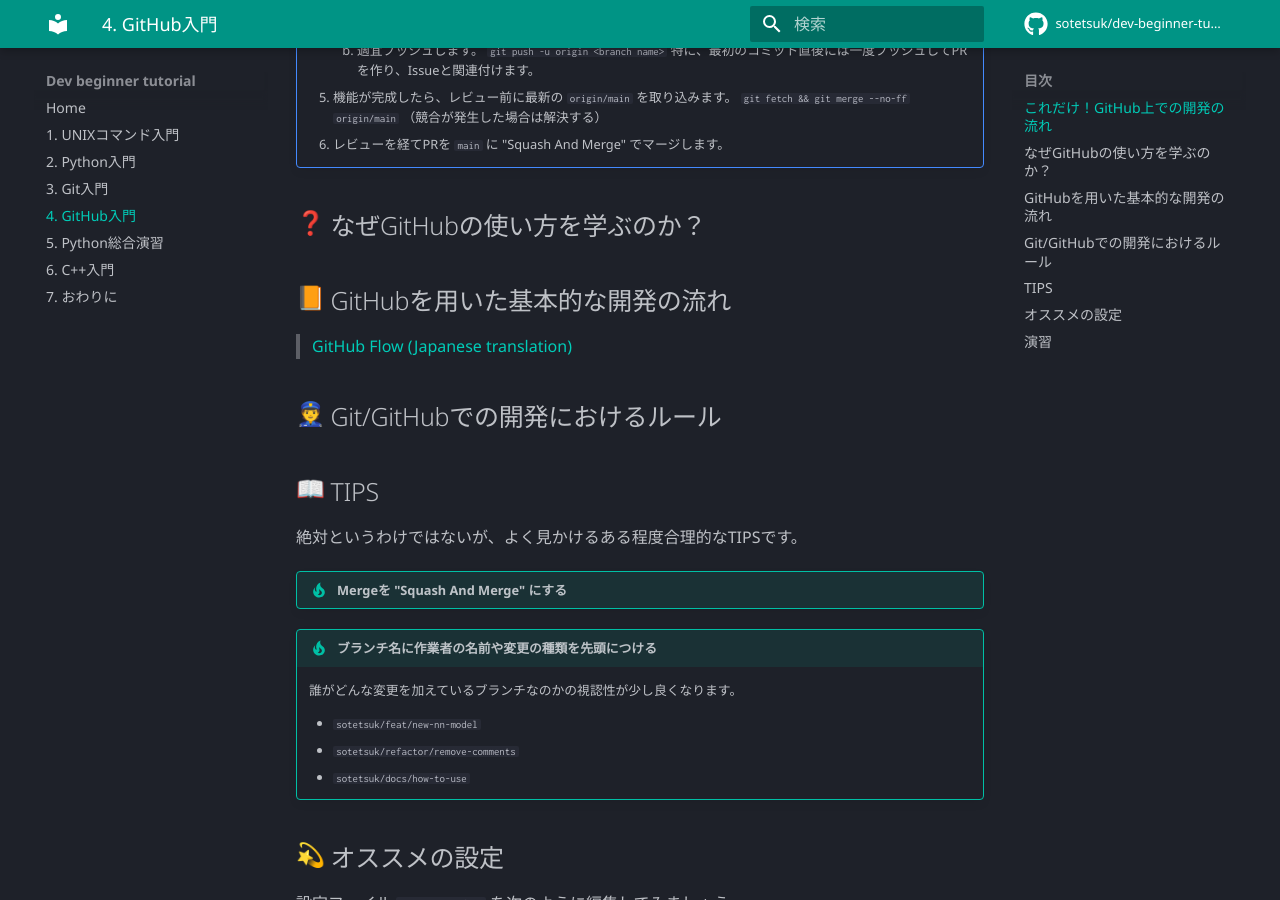
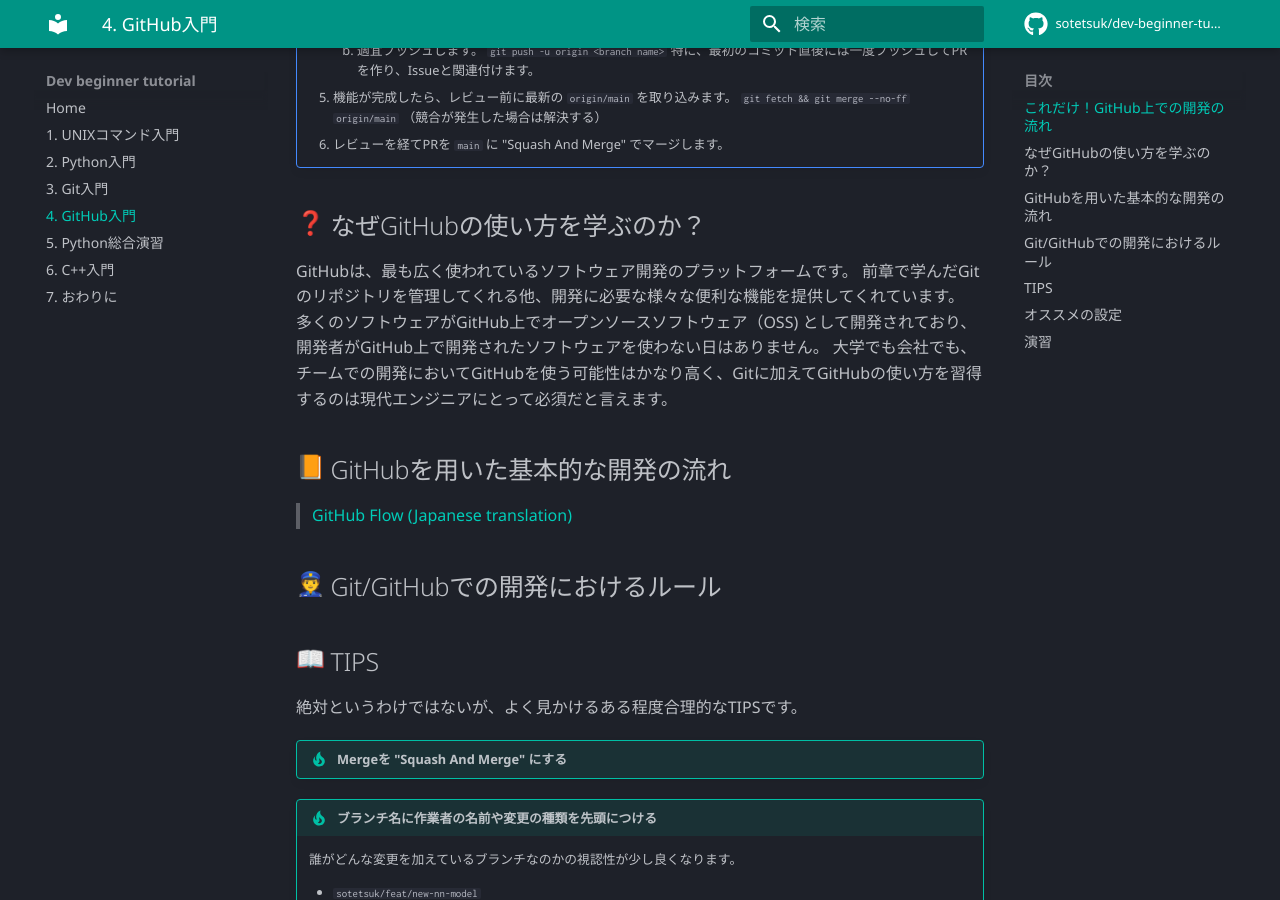
Before and after one commit to sotetsuk/dev-beginner-tutorial, an MkDocs documentation site: the page built from docs/github.md, in a window 1280 px wide and 900 px high, scrolled down 833 px. Built offline with MkDocs 1.6.1 and Material for MkDocs 9.7.7, drawn with Linux system fonts in a browser that asks for light colours; emoji names are drawn with the system emoji font; comment, search, counter and statistics services are not loaded.

Commit message:
fill why github (#47)

```diff
--- a/docs/github.md
+++ b/docs/github.md
@@ -24,6 +24,12 @@
     6. レビューを経てPRを `main` に "Squash And Merge" でマージします。
 
 ## :question: なぜGitHubの使い方を学ぶのか？
+
+GitHubは、最も広く使われているソフトウェア開発のプラットフォームです。
+前章で学んだGitのリポジトリを管理してくれる他、開発に必要な様々な便利な機能を提供してくれています。
+多くのソフトウェアがGitHub上でオープンソースソフトウェア（OSS) として開発されており、
+開発者がGitHub上で開発されたソフトウェアを使わない日はありません。
+大学でも会社でも、チームでの開発においてGitHubを使う可能性はかなり高く、Gitに加えてGitHubの使い方を習得するのは現代エンジニアにとって必須だと言えます。
 
 ## :orange_book: GitHubを用いた基本的な開発の流れ
 
```
